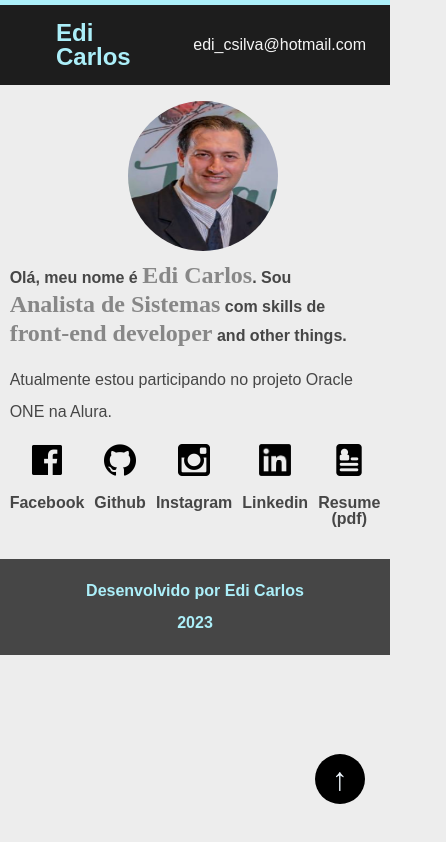
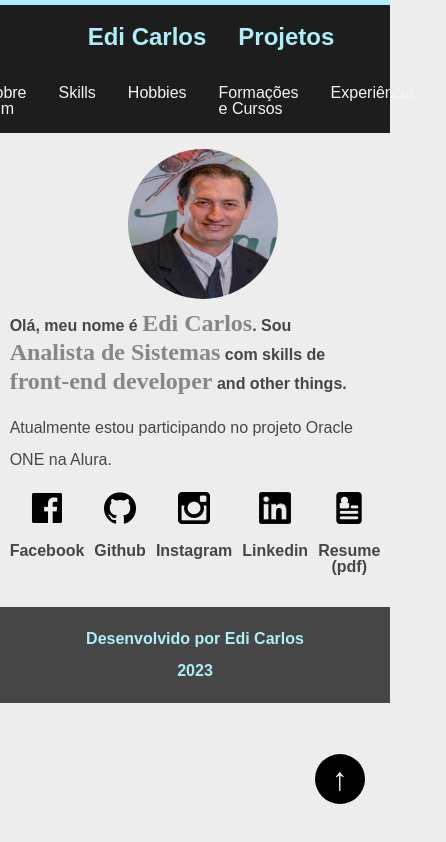
Before and after one commit to ediCarlosSilva/edicarlossilva.github.io, a React (Create React App) app: page / in a window 390 px wide. Shown: the whole page, 446 px wide, since content can reach past the window. Built offline with nearby package versions, Linux system fonts and the light colour scheme; the HTML template or start-up script is replaced by a standard one.

Commit message:
ajuste no menu

```diff
--- a/src/components/Menu/Menu.css
+++ b/src/components/Menu/Menu.css
@@ -15,9 +15,14 @@ section.menu {
     display: flex;
 }
 
-.menu__title {
+.menu__title--edi {
     color: var(--azul-claro);
     margin-left: 2rem;
+}
+.menu__title--projetos {
+    color: var(--azul-claro);
+    margin-left: 2rem;
+    display: none;
 }
 
 .menu nav a {
@@ -40,10 +45,21 @@ section.menu {
         position: static;
         /* position: -webkit-sticky;
         top: 0; */
+        /* flex-direction: column; */
+        height: auto;
+        flex-direction: column;
+    }
+
+    .menu__title--projetos {
+        display: block;
+    }
+
+    .menu__list .projetos {
+        display: none;
     }
 
     /* Menu */
-    .menu__list__item:nth-child(-n + 6) {
+    /* .menu__list__item:nth-child(-n + 6) {
         display: none;
-    }
+    } */
 }
--- a/src/components/Menu/index.jsx
+++ b/src/components/Menu/index.jsx
@@ -7,7 +7,10 @@ export default function Menu() {
             <section className="menu">
                 <header>
                     <Link to="/">
-                        <h1 className="menu__title">Edi Carlos</h1>
+                        <h1 className="menu__title--edi">Edi Carlos</h1>
+                    </Link>
+                    <Link to="/Projetos">
+                        <h1 className="menu__title--projetos">Projetos</h1>
                     </Link>
                 </header>
                 <nav>
@@ -17,8 +20,8 @@ export default function Menu() {
                         <li className="menu__list__item"><Link to="/Hobbies">Hobbies</Link></li>
                         <li className="menu__list__item"><Link to="/Formacao">Formações e Cursos</Link></li>
                         <li className="menu__list__item"><Link to="/Experiencia">Experiência</Link></li>
-                        <li className="menu__list__item"><Link to="/Projetos">Projetos</Link></li>
-                        <li className="menu__list__item__contato"><a href="/#contato">edi_csilva@hotmail.com</a></li>
+                        <li className="menu__list__item projetos"><Link to="/Projetos">Projetos</Link></li>
+                        {/* <li className="menu__list__item__contato"><a href="/#contato">edi_csilva@hotmail.com</a></li> */}
                     </ul>
                 </nav>
             </section>
```
